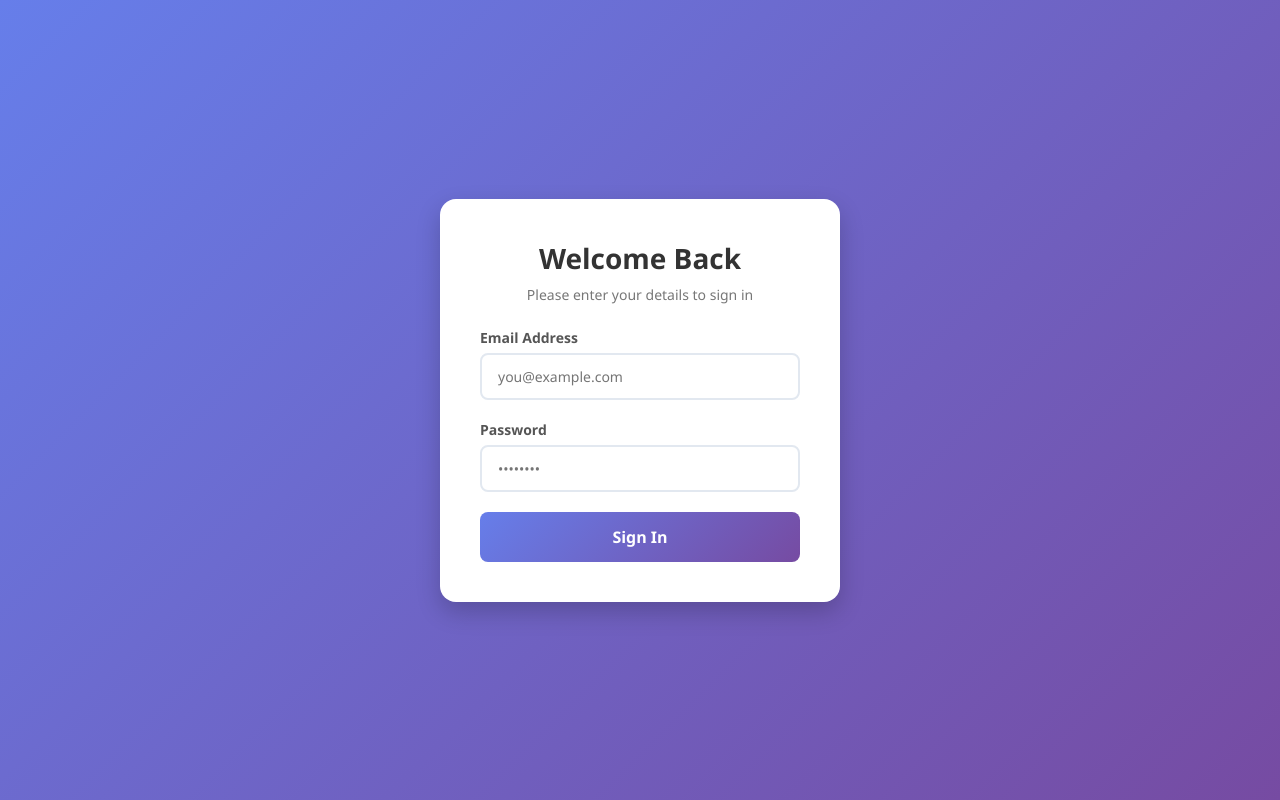
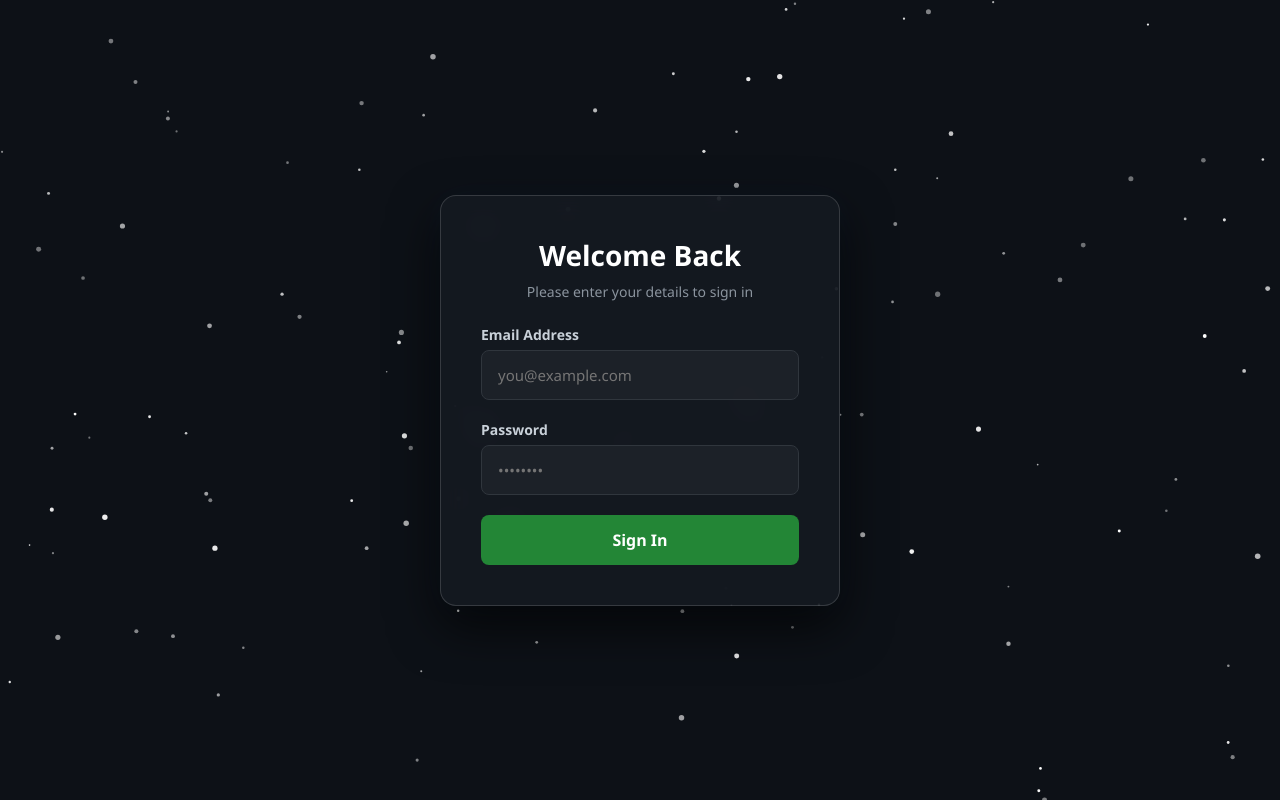
Before and after one commit to Deepak-IITian07/Authentication-system, a plain HTML site: page index.html in a window 1280 px wide. Drawn offline with Linux system fonts and the light colour scheme.

Commit message:
feat: add star physics engine, slide animation, and text typing effect

```diff
--- /dev/null
+++ b/animation.css
@@ -0,0 +1,176 @@
+/* Reset & Deep Space Background */
+* {
+  margin: 0;
+  padding: 0;
+  box-sizing: border-box;
+  font-family: 'Segoe UI', Tahoma, Geneva, Verdana, sans-serif;
+}
+
+body {
+  min-height: 100vh;
+  display: flex;
+  justify-content: center;
+  align-items: center;
+  background: #0d1117; /* Slick dark background */
+  overflow: hidden;
+  position: relative;
+}
+
+/* Canvas Background sizing */
+#starfield {
+  position: absolute;
+  top: 0;
+  left: 0;
+  width: 100vw;   /* Force full width viewport */
+  height: 100vh;  /* Force full height viewport */
+  z-index: 1;     /* Keep it underneath the card */
+  display: block; /* Eliminate inline scrollbar spacing glitches */
+}
+/* Card Container with Entrance Slide Effect */
+.login-container {
+  background: rgba(22, 27, 34, 0.8); /* Translucent dark body */
+  -webkit-backdrop-filter: blur(12px); /* Enhanced frosted blur */
+  backdrop-filter: blur(12px);
+
+  /* FIXED: Stronger semi-transparent white border to catch light reflections */
+  border: 1px solid rgba(255, 255, 255, 0.15);
+
+  /* FIXED: Deep, wide ambient dark drop-shadow */
+  box-shadow: 0 20px 50px rgba(0, 0, 0, 0.7),
+              0 0 30px rgba(88, 166, 255, 0.05); /* Subtle inner tech glow */
+
+  padding: 40px;
+  border-radius: 16px;
+  width: 100%;
+  max-width: 400px;
+  text-align: center;
+  position: relative;
+  z-index: 10; /* Ensures it floats cleanly above your canvas layer */
+  animation: slideUpFade 5s cubic-bezier(0.16, 1, 0.3, 1) forwards;
+  opacity: 0;
+}
+
+/* CSS Keyframes for the Entrance Slide */
+@keyframes slideUpFade {
+  from {
+    opacity: 0;
+    transform: translateY(50px);
+  }
+  to {
+    opacity: 1;
+    transform: translateY(0);
+  }
+}
+
+/* Headings & Text Color Fixes for Dark Theme */
+h2 {
+  color: #ffffff;
+  margin-bottom: 8px;
+  font-size: 28px;
+  min-height: 38px; /* Prevents layout layout jumps while auto-typing */
+}
+
+.subtitle {
+  color: #8b949e;
+  font-size: 14px;
+  margin-bottom: 24px;
+}
+
+/* Profile Mode Class Styles */
+.login-container.profile-mode {
+  padding: 40px 30px;
+  display: flex;
+  flex-direction: column;
+  align-items: center;
+  gap: 15px;
+  border: 2px solid #58a6ff;
+  border-radius: 20px;
+  transition: transform 0.3s ease, box-shadow 0.3s ease;
+}
+
+.login-container.profile-mode:hover {
+  transform: scale(1.1);
+  box-shadow: 0 15px 40px rgba(88, 166, 255, 0.4);
+}
+
+#email-display {
+  font-weight: bold;
+  font-size: 18px;
+  color: #ffffff;
+  background: #21262d;
+  padding: 8px 16px;
+  border-radius: 20px;
+  border: 1px solid rgba(255, 255, 255, 0.1);
+}
+
+/* Form Styles */
+.input-group {
+  text-align: left;
+  margin-bottom: 20px;
+}
+
+.input-group label {
+  display: block;
+  font-size: 14px;
+  color: #c9d1d9;
+  margin-bottom: 6px;
+  font-weight: 600;
+}
+
+.input-group input {
+  width: 100%;
+  padding: 14px 16px; /* Slightly taller for modern ergonomics */
+  background: rgba(33, 38, 45, 0.7); /* Translucent dark inputs */
+  border: 1px solid #30363d; /* Crisper, thinner border line */
+  border-radius: 8px;
+  color: #ffffff;
+  font-size: 15px;
+  transition: all 0.25s ease-in-out;
+}
+
+/* Vibrant neon blue active focus state */
+.input-group input:focus {
+  outline: none;
+  border-color: #58a6ff;
+  background: #21262d;
+  box-shadow: 0 0 0 4px rgba(88, 166, 255, 0.2);
+}
+
+#submit-btn {
+  width: 100%;
+  padding: 14px;
+  background: #238636; /* Clean GitHub green */
+  color: white;
+  border: none;
+  border-radius: 8px;
+  font-size: 16px;
+  font-weight: bold;
+  cursor: pointer;
+  transition: background 0.2s;
+}
+
+#submit-btn:hover { background: #2ea043; }
+
+#logout-btn {
+  background: #da3637;
+  color: white;
+  border: none;
+  padding: 10px 20px;
+  border-radius: 6px;
+  font-weight: bold;
+  cursor: pointer;
+  margin-top: 15px;
+  width: 100%;
+}
+
+.error-box {
+  background-color: rgba(248, 81, 73, 0.15);
+  border: 1px solid #f85149;
+  color: #ff7b72;
+  padding: 12px;
+  border-radius: 8px;
+  margin-bottom: 20px;
+  font-size: 14px;
+}
+
+.hidden { display: none !important; }
--- a/index.html
+++ b/index.html
@@ -5,11 +5,14 @@
   <meta name="viewport" content="width=device-width, initial-scale=1.0">
   <title>Modern Login</title>
   <link rel="stylesheet" href="styles.css">
+  <link rel="stylesheet" href="animation.css">
 </head>
 <body>
 
-  <div class="login-container">
-    <h2>Welcome Back</h2>
+    <canvas id="starfield"></canvas>
+
+    <div class="login-container">
+    <h2></h2>
     <p class="subtitle">Please enter your details to sign in</p>
 
     <button id="logout-btn" class="hidden">Log Out</button>
--- a/scripts.js
+++ b/scripts.js
@@ -4,32 +4,118 @@ const passwordInput = document.getElementById('password');
 const errorMessage = document.getElementById('error-message');
 const logoutBtn = document.getElementById('logout-btn');
 
-function checkLoginStatus(){
-    const loginStatus =localStorage.getItem('isLoggedIn');
+// --- 2. LIVE TYPING EFFECT ---
+function runTypewriterEffect() {
     const heading = document.querySelector('h2');
+    const textToType = "Welcome Back";
+    heading.textContent = ""; // Clear placeholder
+    let index = 0;
+
+    function typeCharacter() {
+        if (index < textToType.length) {
+            heading.textContent += textToType.charAt(index);
+            index++;
+            setTimeout(typeCharacter, 120); // Smooth typing pace
+        }
+    }
+    typeCharacter();
+}
+
+// --- 3. ANTIGRAVITY STAR PHYSICS ENGINE ---
+const canvas = document.getElementById('starfield');
+const ctx = canvas.getContext('2d');
+let starsArray = [];
+const mouse = { x: null, y: null, radius: 120 };
+
+window.addEventListener('mousemove', (e) => { mouse.x = e.x; mouse.y = e.y; });
+window.addEventListener('mouseout', () => { mouse.x = null; mouse.y = null; });
+window.addEventListener('resize', () => { initStars(); });
+
+class Star {
+    constructor(x, y, dx, dy, size, color) {
+        this.x = x; this.y = y;
+        this.dx = dx; this.dy = dy;
+        this.size = size; this.color = color;
+        this.baseX = x; this.baseY = y;
+        this.density = (Math.random() * 20) + 1;
+    }
+    draw() {
+        ctx.beginPath();
+        ctx.arc(this.x, this.y, this.size, 0, Math.PI * 2);
+        ctx.fillStyle = this.color;
+        ctx.fill();
+    }
+    update() {
+        this.x += this.dx * 0.3;
+        this.y += this.dy * 0.3;
+        this.baseX += this.dx * 0.3;
+        this.baseY += this.dy * 0.3;
+
+        if (this.x > canvas.width || this.x < 0) this.dx = -this.dx;
+        if (this.y > canvas.height || this.y < 0) this.dy = -this.dy;
+
+        let mdx = mouse.x - this.x;
+        let mdy = mouse.y - this.y;
+        let distance = Math.sqrt(mdx * mdx + mdy * mdy);
+
+        if (distance < mouse.radius) {
+            let forceX = mdx / distance;
+            let forceY = mdy / distance;
+            let push = (mouse.radius - distance) / mouse.radius;
+            this.x -= forceX * push * this.density;
+            this.y -= forceY * push * this.density;
+        } else {
+            if (this.x !== this.baseX) this.x -= (this.x - this.baseX) * 0.05;
+            if (this.y !== this.baseY) this.y -= (this.y - this.baseY) * 0.05;
+        }
+    }
+}
+
+function initStars() {
+    canvas.width = window.innerWidth;
+    canvas.height = window.innerHeight;
+    starsArray = [];
+    let densityCount = (canvas.width * canvas.height) / 8000;
+    for (let i = 0; i < densityCount; i++) {
+        let size = (Math.random() * 2) + 0.8;
+        let x = Math.random() * canvas.width;
+        let y = Math.random() * canvas.height;
+        let dx = (Math.random() * 2) - 1;
+        let dy = (Math.random() * 2) - 1;
+        let color = `rgba(255, 255, 255, ${Math.random() * 0.6 + 0.4})`;
+        starsArray.push(new Star(x, y, dx, dy, size, color));
+    }
+}
+
+function animateStars() {
+    ctx.clearRect(0, 0, canvas.width, canvas.height);
+    starsArray.forEach(star => { star.update(); star.draw(); });
+    requestAnimationFrame(animateStars);
+}
+
+// --- 4. LOGIN SESSION LOGIC ---
+function checkLoginStatus() {
+    const loginStatus = localStorage.getItem('isLoggedIn');
+    const heading = document.querySelector('h2');
+    const loginContainer = document.querySelector('.login-container');
     const subtitle = document.querySelector('.subtitle');
-    const loginContainer = document.querySelector('.login-container');
 
-    console.log("Checking login status: " + loginStatus);
-
-    if(loginStatus === 'true'){
-        const savedEmail =localStorage.getItem('userEmail');
-        console.log("User email from localStorage: " + savedEmail);
-
+    if (loginStatus === 'true') {
+        const savedEmail = localStorage.getItem('userEmail');
         heading.textContent = `User Profile`;
-
         form.classList.add('hidden');
         if (subtitle) subtitle.classList.add('hidden');
+        loginContainer.classList.add('profile-mode');
 
-        //inject structured email message
         if (!document.getElementById('email-display')) {
             const emailDisplay = document.createElement('p');
             emailDisplay.id = "email-display";
             emailDisplay.textContent = savedEmail;
             heading.insertAdjacentElement('afterend', emailDisplay);
         }
-
         logoutBtn.classList.remove('hidden');
+    } else {
+        runTypewriterEffect(); // 🌟 Task 2: Trigger typing only when logged out!
     }
 }
 
@@ -111,5 +197,7 @@ form.addEventListener('input', function(){
     errorMessage.classList.add('hidden');
 });
 
-
+// --- 5. INITIALIZE EVERYTHING ---
+initStars();       // 🌟 Task 3: Starts the engine calculations
+animateStars();    // Starts rendering the animation loop
 checkLoginStatus();
```
